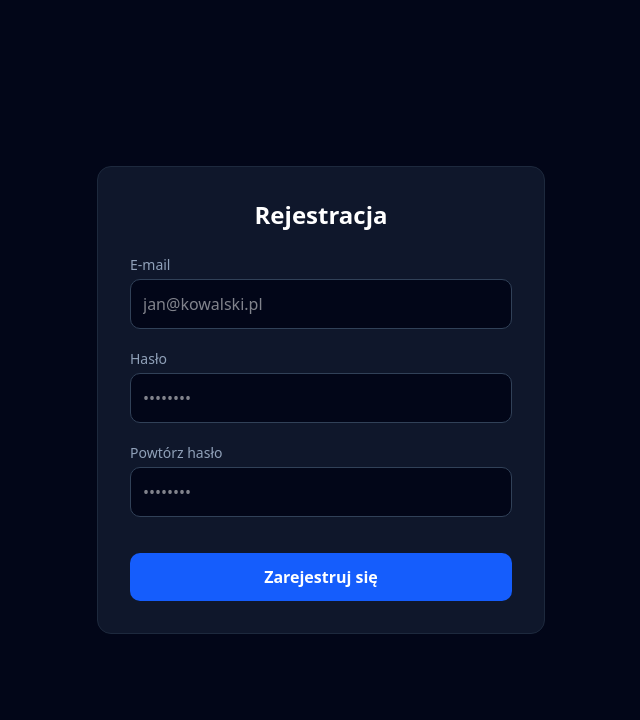
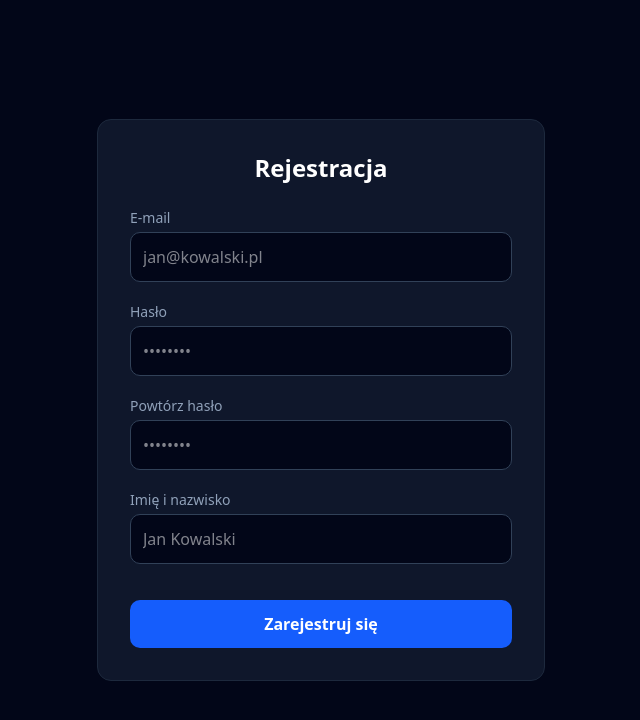
Before and after one commit to denta49/feedback-app, a Next.js app: page /register in a window 1280 px wide. Shown: the top 720 px of the page, without its empty margins (319-959 px from the left). Built offline with nearby package versions, Linux system fonts and the light colour scheme.

Commit message:
login and regiter with axios, rhf, zod

```diff
--- a/app/api/auth/register/route.ts
+++ b/app/api/auth/register/route.ts
@@ -9,14 +9,17 @@ export async function POST(request: Request) {
     if (!email || !name || !password) {
       return NextResponse.json({ error: "All fields are required" }, { status: 400 });
     }
-    mockUsers.find((u) => u.email === email) &&
-      NextResponse.json({ error: "User already exists" }, { status: 400 });
+    if (mockUsers.find((u) => u.email === email)) {
+      return NextResponse.json({ error: "User already exists" }, { status: 409 });
+    } else {
       mockUsers.push({
         id: (mockUsers.length + 1).toString(),
         email,
         name,
         role: "user",
       });
+      return NextResponse.json({ message: "User registered successfully" }, { status: 200 });
+    }
   } catch (e) {
     console.error("Registration error:", e);
     return NextResponse.json({ error: "Internal server error" }, { status: 500 });
--- a/package.json
+++ b/package.json
@@ -31,6 +31,7 @@
     "@radix-ui/react-select": "^2.2.6",
     "@radix-ui/react-separator": "^1.1.8",
     "@radix-ui/react-slot": "^1.2.4",
+    "axios": "^1.13.5",
     "class-variance-authority": "^0.7.1",
     "clsx": "^2.1.1",
     "lucide-react": "^0.553.0",
--- a/src/components/auth/AuthForm.tsx
+++ b/src/components/auth/AuthForm.tsx
@@ -1,5 +1,7 @@
 "use client";
 import { zodResolver } from "@hookform/resolvers/zod";
+import axios from "axios";
+import { useRouter } from "next/navigation";
 import { useForm } from "react-hook-form";
 
 import { loginSchema, RegisterInput, registerSchema } from "@/schemas/auth";
@@ -15,14 +17,25 @@ export default function AuthForm({ type }: Props) {
     handleSubmit,
     formState: { errors, isSubmitting },
   } = useForm<RegisterInput>({
-    resolver: zodResolver(registerSchema),
+    // this any here is necessary when building dynamic form with Zod + RHF
+    resolver: zodResolver(currentSchema as unknown as any),
   });
-
+  const router = useRouter();
   const onSubmit = async (data: RegisterInput) => {
-    if (type === "login") {
-      //axios
-    } else {
-      //axios
+    try {
+      if (type === "login") {
+        await axios.post("/api/auth/login", { email: data.email, password: data.password });
+      } else {
+        await axios.post("/api/auth/register", {
+          email: data.email,
+          name: data.name,
+          password: data.password,
+          passwordConfirmation: data.passwordConfirmation,
+        });
+      }
+      router.push("/app");
+    } catch (e) {
+      console.error(e);
     }
   };
 
@@ -38,7 +51,6 @@ export default function AuthForm({ type }: Props) {
         />
         {errors.email && <span className="text-xs text-red-400">{errors.email.message}</span>}
       </div>
-
       <div className="flex flex-col gap-1">
         <label className="text-sm font-medium text-slate-400">Hasło</label>
         <input
@@ -49,7 +61,6 @@ export default function AuthForm({ type }: Props) {
         />
         {errors.password && <span className="text-xs text-red-400">{errors.password.message}</span>}
       </div>
-
       {type === "register" && (
         <div className="flex flex-col gap-1">
           <label className="text-sm font-medium text-slate-400">Powtórz hasło</label>
@@ -64,7 +75,17 @@ export default function AuthForm({ type }: Props) {
           )}
         </div>
       )}
-
+      {type === "register" && (
+        <div className="flex flex-col gap-1">
+          <label className="text-sm font-medium text-slate-400">Imię i nazwisko</label>
+          <input
+            {...register("name")}
+            placeholder="Jan Kowalski"
+            className="rounded-lg border border-slate-700 bg-slate-950 p-3 text-white"
+          />
+          {errors.name && <span className="text-xs text-red-400">{errors.name.message}</span>}
+        </div>
+      )}
       <button
         type="submit"
         disabled={isSubmitting}
--- a/src/schemas/auth.ts
+++ b/src/schemas/auth.ts
@@ -8,6 +8,7 @@ export const loginSchema = z.object({
 export const registerSchema = loginSchema
   .extend({
     passwordConfirmation: z.string().min(6),
+    name: z.string().min(1, { message: "Name is required" }),
   })
   .refine((data) => data.passwordConfirmation === data.password, {
     message: "Passwords do not match",
```
Also changed, not shown: 1 other file (tests, documents, lock files or other folders). Lines whose indentation alone changed are shown as unchanged.
